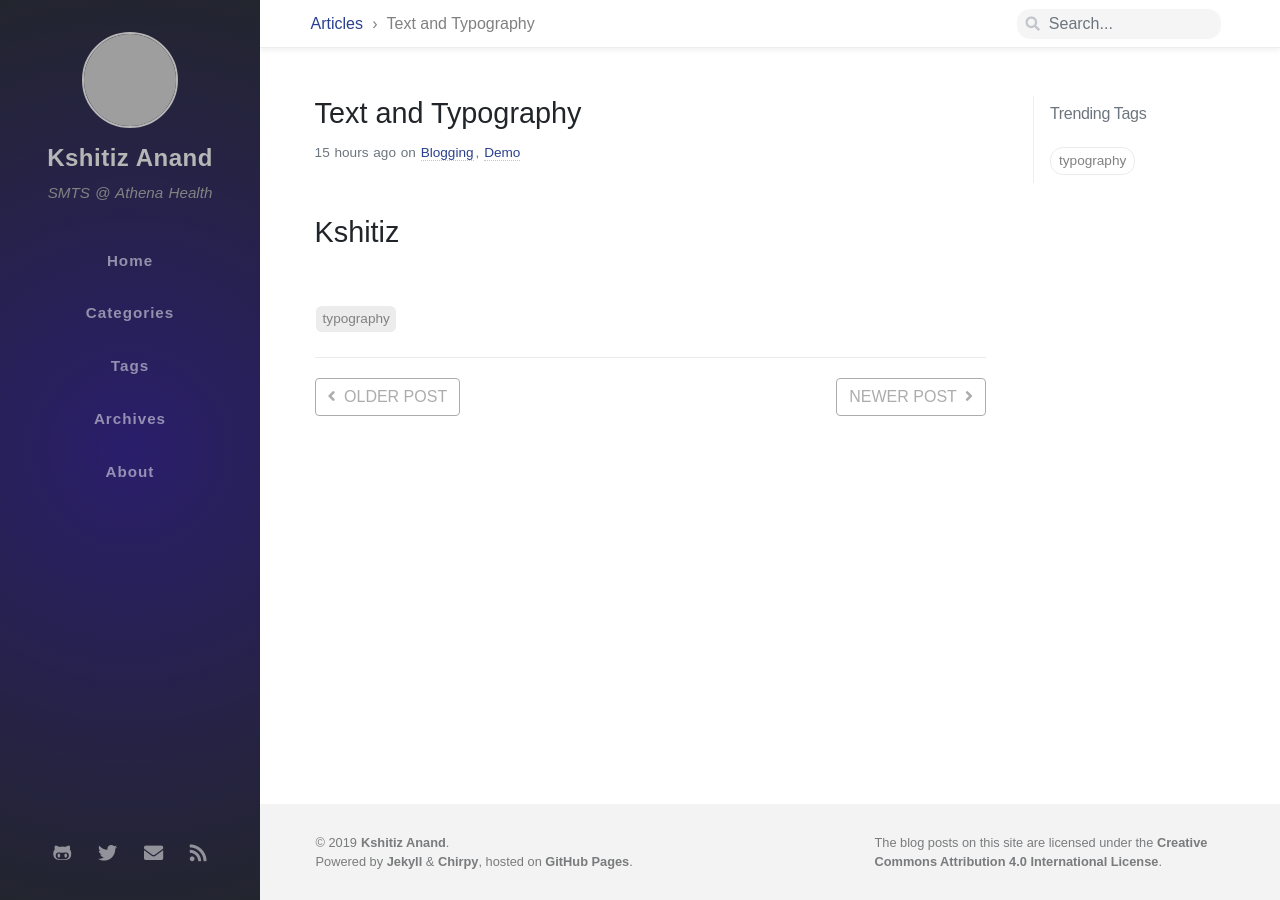
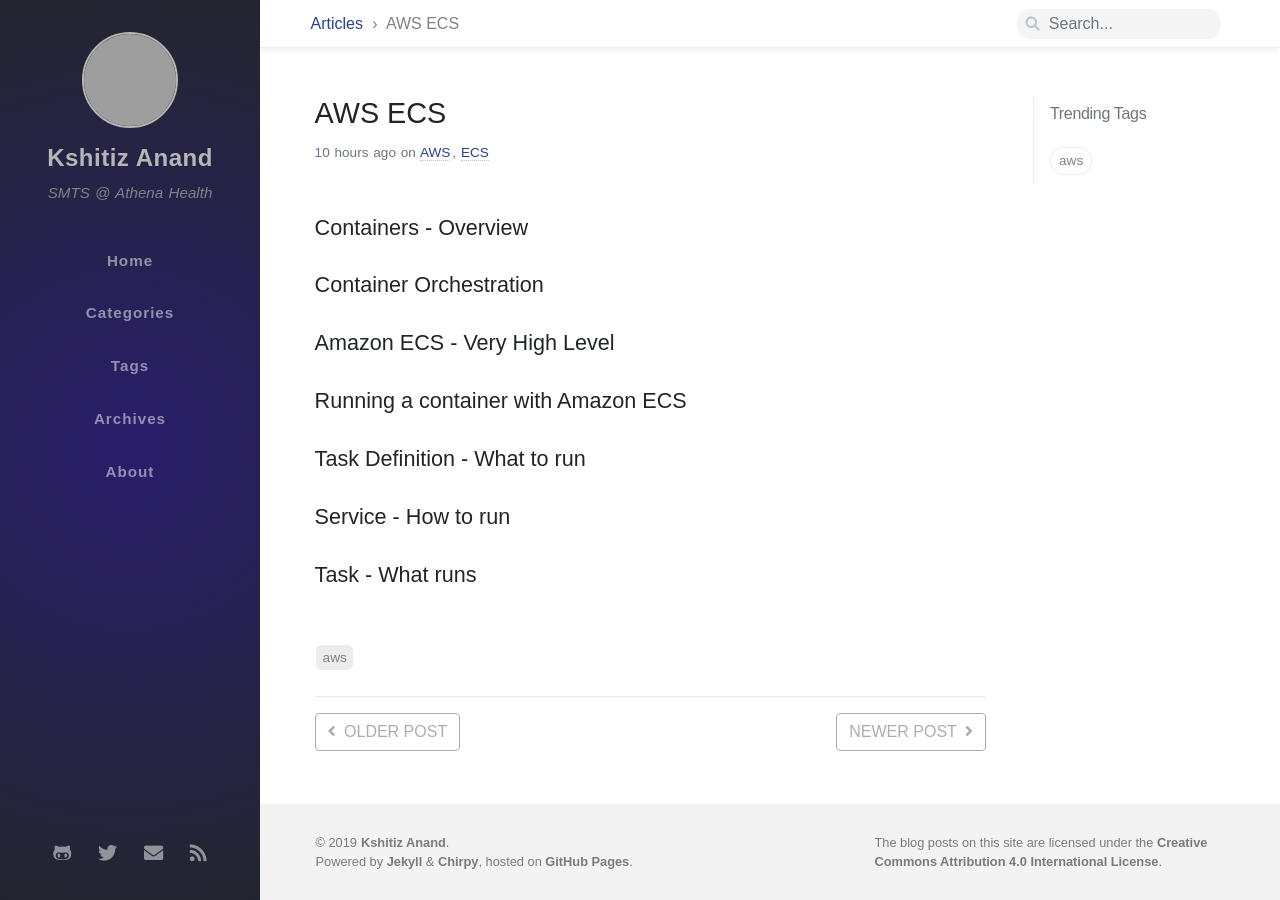
Before and after one commit to anandkshitiz/anandkshitiz.github.io, a Jekyll site: the page built from _posts/2019-12-22-sample-post.md, in a window 1280 px wide. Built offline with Jekyll 4.4.1, drawn with Linux system fonts in a browser that asks for light colours; nearby versions of some CDN libraries; some web fonts are replaced; grey boxes are pictures that could not be loaded.

Commit message:
Changed appearace

```diff
--- a/_includes/topbar.html
+++ b/_includes/topbar.html
@@ -28,14 +28,14 @@
 
     <i id="sidebar-trigger" class="fas fa-bars fa-fw"></i>
 
-    <div id="topbar-title">
-    {% if page.location %}
+    <div id="topbar-title"> Articles
+    <!-- {% if page.location %}
       {{- page.location -}}
     {% elsif page.layout == "home" %}
       {{- site.title -}}
     {% else %}
       {{- page.title -}}
-    {% endif %}
+    {% endif %} -->
     </div>
 
     <i id="search-trigger" class="fas fa-search fa-fw"></i>
--- a/_posts/2019-12-22-sample-post.md
+++ b/_posts/2019-12-22-sample-post.md
@@ -1,12 +1,15 @@
 ---
-title: Text and Typography
-date: '2019-12-22 09:11:00 +0800'
-categories:
-  - Blogging
-  - Demo
-tags:
-  - typography
+title: AWS ECS
+date: '2019-12-22 11:41:00'
+categories: ['AWS','ECS']
+tags: ['aws']
 published: true
 ---
 
-# Kshitiz
+## Containers - Overview
+## Container Orchestration
+## Amazon ECS - Very High Level
+## Running a container with Amazon ECS
+## Task Definition - What to run
+## Service - How to run
+## Task - What runs
```
Also changed, not shown: _posts/Kshitiz.jpg (deleted).
